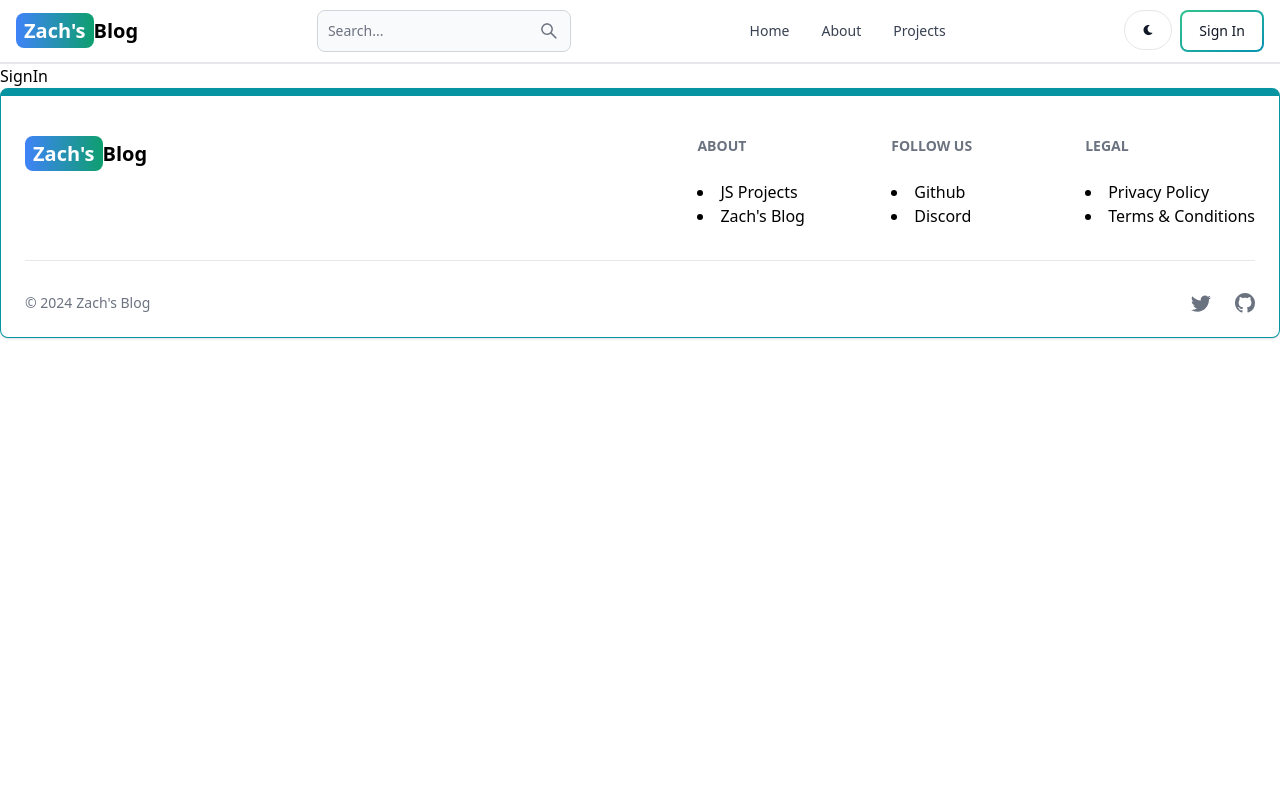
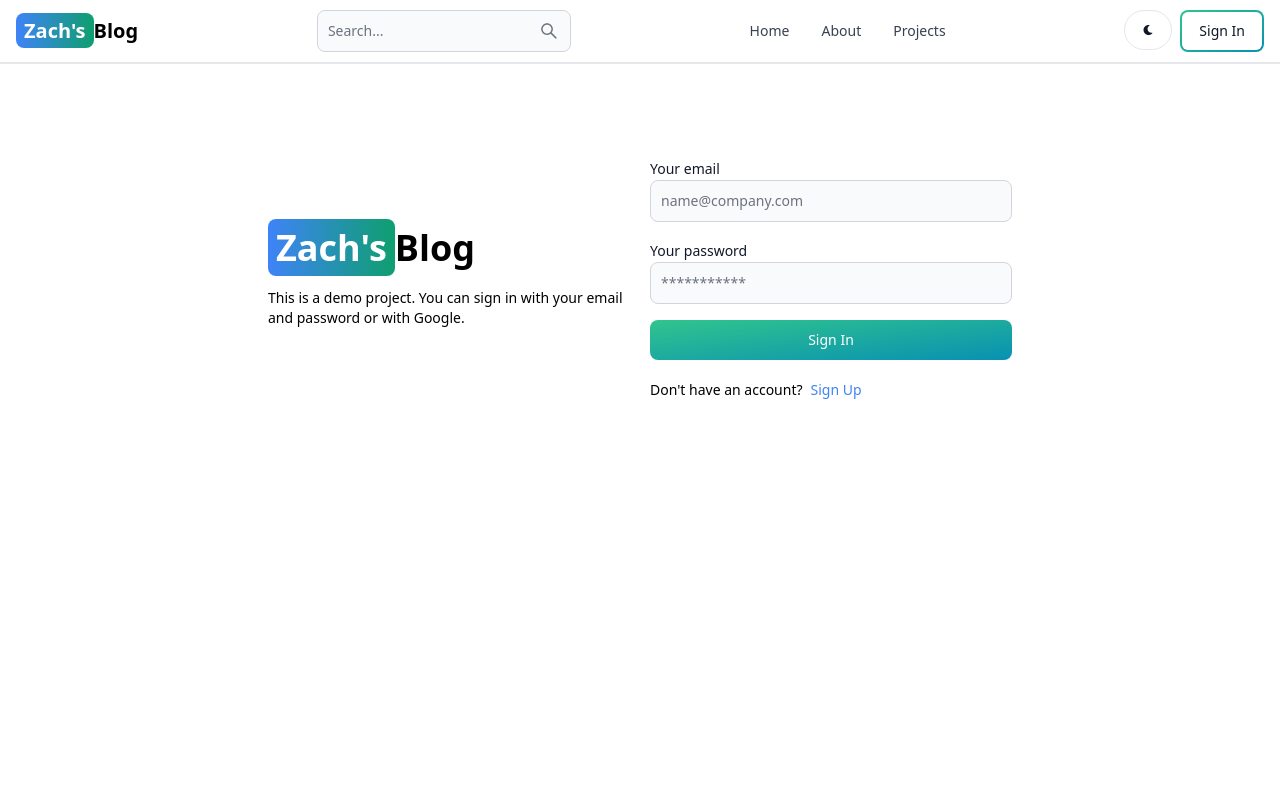
Before and after one commit to ZachWagner1/mern-blog, a React (Vite) app in the folder client/: page /sign-in in a window 1280 px wide. Shown: the top 800 px of the page. Built offline with nearby package versions, Linux system fonts and the light colour scheme.

Commit message:
signin page functionality completed

```diff
--- a/client/src/pages/SignIn.jsx
+++ b/client/src/pages/SignIn.jsx
@@ -1,7 +1,107 @@
-import React from 'react'
+import { Alert, Button, Label, Spinner, TextInput } from 'flowbite-react';
+import { useState } from 'react';
+import { Link, useNavigate } from 'react-router-dom';
 
 export default function SignIn() {
+  const [formData, setFormData] = useState({});
+  const [errorMessage, setErrorMessage] = useState(null);
+  const [loading, setLoading] = useState(false);
+  const navigate = useNavigate();
+  const handleChange = (e) => {
+    setFormData({ ...formData, [e.target.id]: e.target.value.trim() });
+  };
+  const handleSubmit = async (e) => {
+    e.preventDefault();
+    if (!formData.email || !formData.password) {
+      return setErrorMessage('Please fill out all fields.');
+    }
+    try {
+      setLoading(true);
+      setErrorMessage(null);
+      const res = await fetch('/api/auth/signin', {
+        method: 'POST',
+        headers: { 'Content-Type': 'application/json' },
+        body: JSON.stringify(formData),
+      });
+      const data = await res.json();
+      if (data.success === false) {
+        return setErrorMessage(data.message);
+      }
+      setLoading(false);
+      if(res.ok) {
+        navigate('/');
+      }
+    } catch (error) {
+      setErrorMessage(error.message);
+      setLoading(false);
+    }
+  };
   return (
-    <div>SignIn</div>
-  )
+    <div className='min-h-screen mt-20'>
+      <div className='flex p-3 max-w-3xl mx-auto flex-col md:flex-row md:items-center gap-5'>
+        {/* left */}
+        <div className='flex-1'>
+          <Link to='/' className='font-bold dark:text-white text-4xl'>
+            <span className='px-2 py-1 bg-gradient-to-r from-blue-500 to-green-500 rounded-lg text-white'>
+              Zach's
+            </span>
+            Blog
+          </Link>
+          <p className='text-sm mt-5'>
+            This is a demo project. You can sign in with your email and password
+            or with Google.
+          </p>
+        </div>
+        {/* right */}
+
+        <div className='flex-1'>
+          <form className='flex flex-col gap-4' onSubmit={handleSubmit}>
+            <div>
+              <Label value='Your email' />
+              <TextInput
+                type='email'
+                placeholder='name@company.com'
+                id='email'
+                onChange={handleChange}
+              />
+            </div>
+            <div>
+              <Label value='Your password' />
+              <TextInput
+                type='password'
+                placeholder='***********'
+                id='password'
+                onChange={handleChange}
+              />
+            </div>
+            <Button
+              gradientDuoTone='greenToBlue'
+              type='submit'
+              disabled={loading}
+            >
+              {loading ? (
+                <>
+                  <Spinner size='sm' />
+                  <span className='pl-3'>Loading...</span>
+                </>
+              ) : (
+                'Sign In'
+              )}
+            </Button>
+          </form>
+          <div className='flex gap-2 text-sm mt-5'>
+            <span>Don't have an account?</span>
+            <Link to='/sign-up' className='text-blue-500'>
+              Sign Up
+            </Link>
+          </div>
+          {errorMessage && (
+            <Alert className='mt-5' color='failure'>
+              {errorMessage}
+            </Alert>
+          )}
+        </div>
+      </div>
+    </div>
+  );
 }
```
